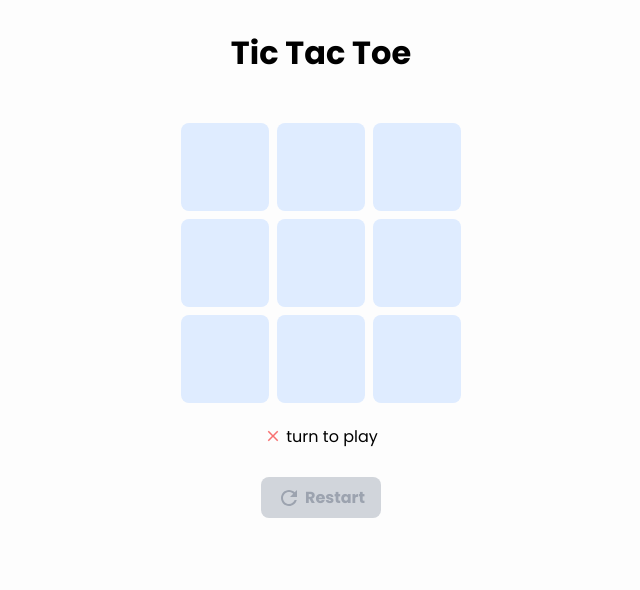
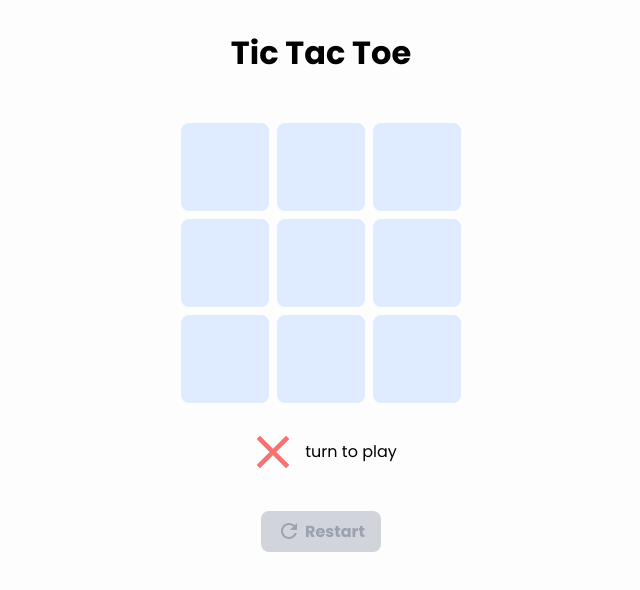
Before and after one commit to abdul15irsyad/tic-tac-toe, a Next.js app: page / in a window 1280 px wide. Shown: the top 590 px of the page, without its empty margins (319-959 px from the left). Built offline with nearby package versions, Linux system fonts and the light colour scheme; no server answers.

Commit message:
fix: fix font size

```diff
--- a/src/components/marks/marks.module.css
+++ b/src/components/marks/marks.module.css
@@ -1,5 +1,5 @@
 .mark {
-  font-size: 3.5rem;
+  font-size: 3.5rem !important;
 }
 
 .mark.times {
```
